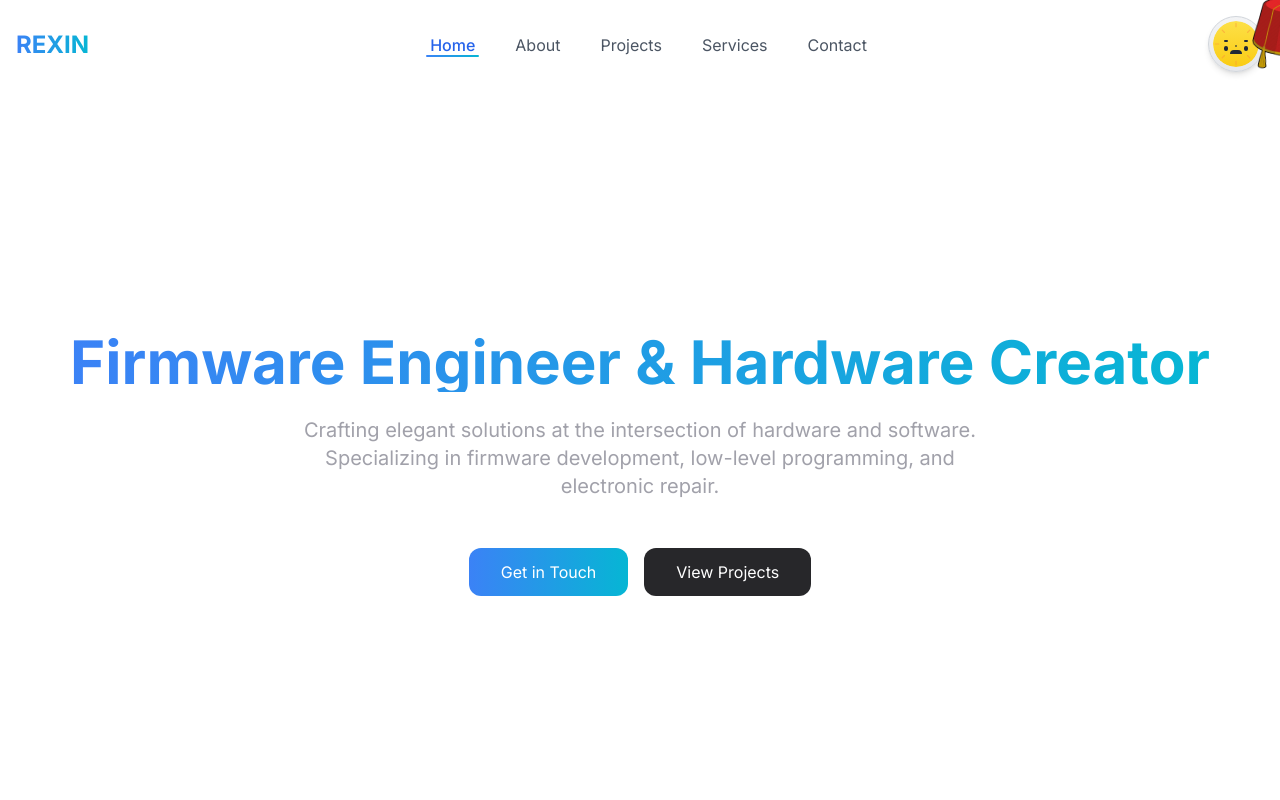
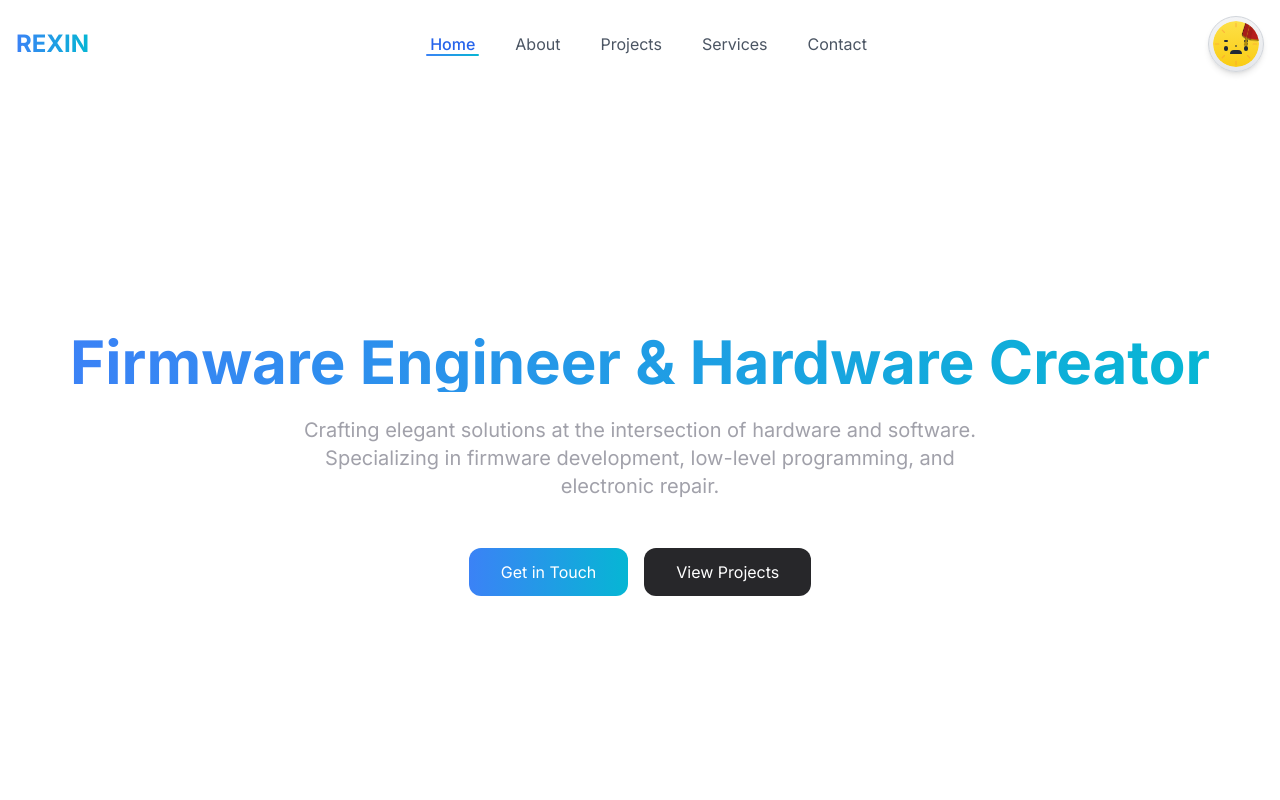
Before and after one commit to rexinscfu/rexin, a Next.js app: page / in a window 1280 px wide. Shown: the top 800 px of the page. Built offline with nearby package versions, Linux system fonts and the light colour scheme.

Commit message:
fix: Properly position the hat within the toggle switch

```diff
--- a/src/components/ui/ThemeToggle.tsx
+++ b/src/components/ui/ThemeToggle.tsx
@@ -9,31 +9,6 @@ export function ThemeToggle() {
   const isDark = theme === 'dark';
 
   return (
-    <div className="relative">
-      {/* Hat positioned above the button */}
-      <motion.div
-        className="absolute -top-8 left-1/2 -translate-x-1/2 w-[100px] z-10"
-        initial={false}
-        animate={{
-          y: isDark ? 1 : 0,
-          rotate: isDark ? -5 : 5,
-        }}
-        transition={{
-          type: 'spring',
-          stiffness: 300,
-          damping: 20
-        }}
-      >
-        <Image
-          src="/images/hat.png"
-          alt="Moroccan Hat"
-          width={100}
-          height={75}
-          className="object-contain"
-          priority
-        />
-      </motion.div>
-
     <button
       onClick={toggleTheme}
       className="relative h-14 w-14 p-1 rounded-full bg-gradient-to-b from-gray-100 to-gray-200 dark:from-zinc-800 dark:to-zinc-900 border border-gray-300 dark:border-zinc-700 focus:outline-none focus-visible:ring-2 focus-visible:ring-blue-500 shadow-md hover:shadow-lg transition-all duration-300"
@@ -48,6 +23,30 @@ export function ThemeToggle() {
               : 'bg-gradient-to-b from-yellow-300 to-yellow-400'
           }`}
         />
+
+        {/* Moroccan hat positioned directly over the face */}
+        <motion.div
+          className="absolute -top-2 left-1/2 -translate-x-1/2 w-10 h-6 z-10"
+          initial={false}
+          animate={{
+            y: isDark ? 0 : -1,
+            rotate: isDark ? -5 : 5,
+          }}
+          transition={{
+            type: 'spring',
+            stiffness: 300,
+            damping: 20
+          }}
+        >
+          <Image
+            src="/images/hat.png"
+            alt="Moroccan Hat"
+            width={40}
+            height={30}
+            className="object-contain"
+            priority
+          />
+        </motion.div>
 
         {/* Face features that change based on light/dark mode */}
         <div className="absolute inset-0 w-full h-full">
@@ -180,6 +179,5 @@ export function ThemeToggle() {
         )}
       </div>
     </button>
-    </div>
   );
 }
```
Lines whose indentation alone changed are shown as unchanged.
